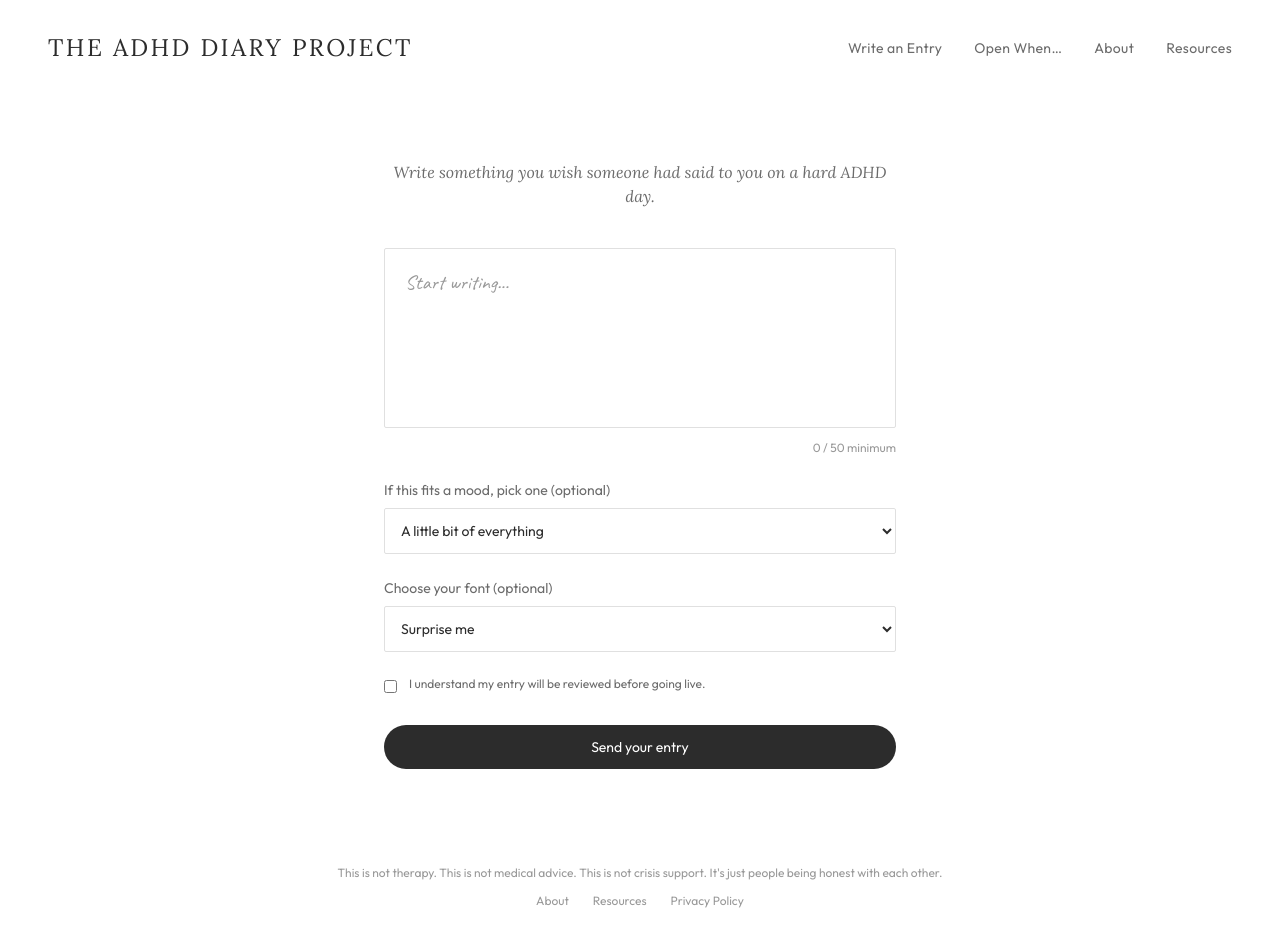
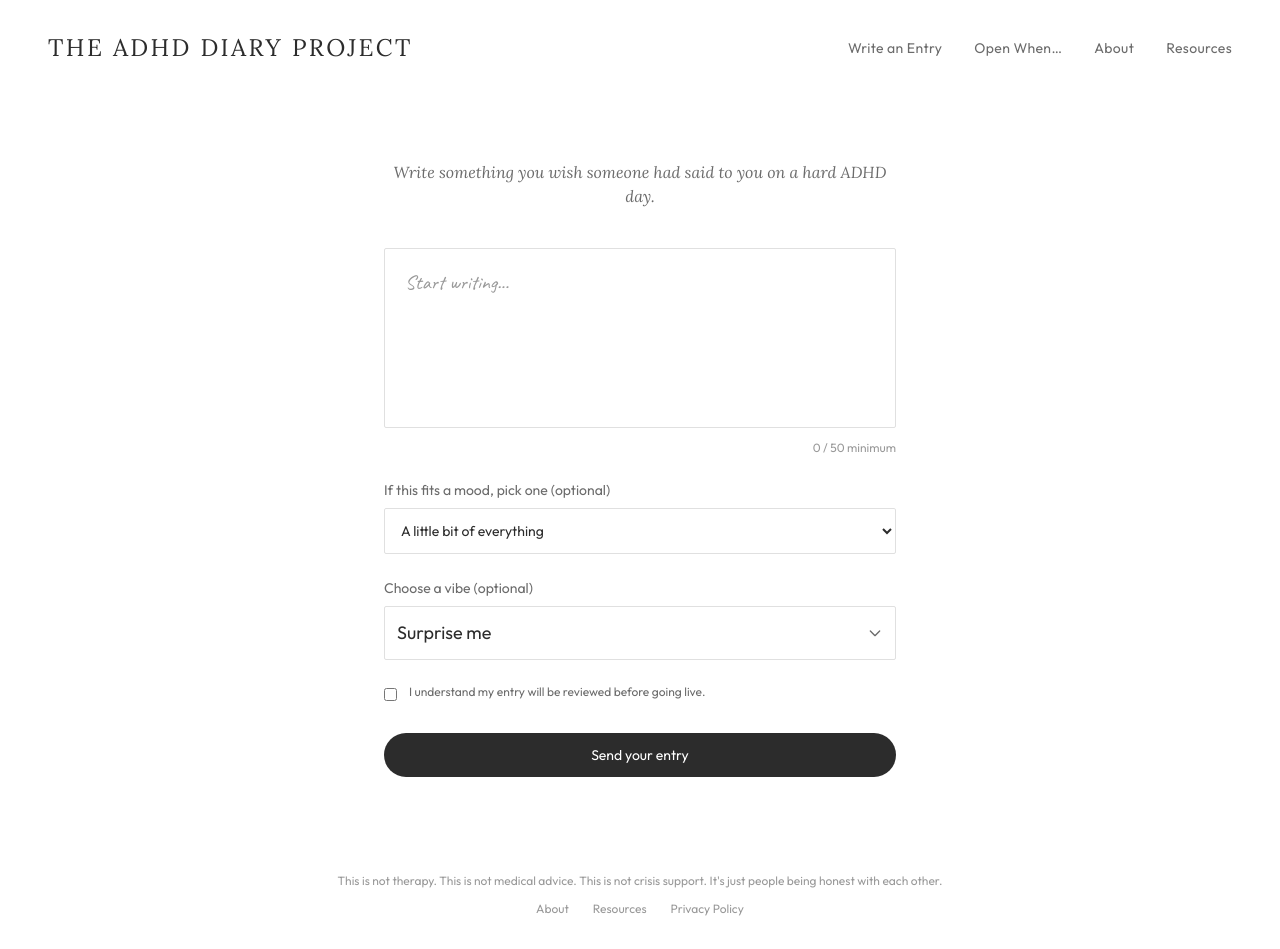
Before and after one commit to tiff-cpu/adhd-letter-project, a Next.js app: page /write in a window 1280 px wide. Built offline with nearby package versions, Linux system fonts and the light colour scheme.

Commit message:
custom vibe dropdown with font previews on write page

```diff
--- a/app/write/page.tsx
+++ b/app/write/page.tsx
@@ -1,20 +1,88 @@
 "use client";
 
-import { useState } from "react";
+import { useState, useRef, useEffect } from "react";
 import Link from "next/link";
 import { MODES } from "@/lib/modes";
 
 type FormState = "writing" | "redirect" | "submitting" | "thankyou";
 
-const FONT_OPTIONS = [
-  { value: "surprise", label: "Surprise me" },
-  { value: "permanent-marker", label: "Permanent Marker" },
-  { value: "reenie-beanie", label: "Reenie Beanie" },
-  { value: "nothing-you-could-do", label: "Nothing You Could Do" },
-  { value: "covered-by-your-grace", label: "Covered By Your Grace" },
-  { value: "allura", label: "Allura" },
-  { value: "courier-new", label: "Courier New" },
+const VIBE_OPTIONS = [
+  { value: "surprise", label: "Surprise me", fontClass: "font-nav" },
+  { value: "permanent-marker", label: "Bold", fontClass: "font-hand-permanent-marker" },
+  { value: "reenie-beanie", label: "Messy", fontClass: "font-hand-reenie-beanie" },
+  { value: "nothing-you-could-do", label: "Reflective", fontClass: "font-hand-nothing-you-could-do" },
+  { value: "covered-by-your-grace", label: "Soft", fontClass: "font-hand-covered-by-your-grace" },
+  { value: "allura", label: "Tender", fontClass: "font-hand-allura" },
+  { value: "courier-new", label: "Matter-of-fact", fontClass: "font-hand-courier-new" },
 ];
+
+function VibeDropdown({
+  value,
+  onChange,
+}: {
+  value: string;
+  onChange: (val: string) => void;
+}) {
+  const [open, setOpen] = useState(false);
+  const ref = useRef<HTMLDivElement>(null);
+
+  const selected = VIBE_OPTIONS.find((v) => v.value === value) || VIBE_OPTIONS[0];
+
+  useEffect(() => {
+    function handleClickOutside(e: MouseEvent) {
+      if (ref.current && !ref.current.contains(e.target as Node)) {
+        setOpen(false);
+      }
+    }
+    document.addEventListener("mousedown", handleClickOutside);
+    return () => document.removeEventListener("mousedown", handleClickOutside);
+  }, []);
+
+  return (
+    <div ref={ref} className="relative">
+      <button
+        type="button"
+        onClick={() => setOpen(!open)}
+        className="w-full p-3 text-left bg-white border border-blush rounded-sm focus:outline-none focus:border-espresso flex items-center justify-between"
+      >
+        <span className={`${selected.fontClass} text-lg text-espresso`}>
+          {selected.label}
+        </span>
+        <svg
+          className={`w-4 h-4 text-coffee transition-transform ${open ? "rotate-180" : ""}`}
+          fill="none"
+          stroke="currentColor"
+          strokeWidth="2"
+          viewBox="0 0 24 24"
+        >
+          <path strokeLinecap="round" strokeLinejoin="round" d="M19 9l-7 7-7-7" />
+        </svg>
+      </button>
+
+      {open && (
+        <div className="absolute z-50 w-full mt-1 bg-white border border-blush rounded-sm shadow-md max-h-72 overflow-y-auto">
+          {VIBE_OPTIONS.map((option) => (
+            <button
+              key={option.value}
+              type="button"
+              onClick={() => {
+                onChange(option.value);
+                setOpen(false);
+              }}
+              className={`w-full text-left px-4 py-3 hover:bg-gray-50 transition-colors ${
+                option.value === value ? "bg-gray-50" : ""
+              }`}
+            >
+              <span className={`${option.fontClass} text-lg text-espresso`}>
+                {option.label}
+              </span>
+            </button>
+          ))}
+        </div>
+      )}
+    </div>
+  );
+}
 
 export default function WritePage() {
   const [text, setText] = useState("");
@@ -23,6 +91,9 @@ export default function WritePage() {
   const [agreed, setAgreed] = useState(false);
   const [formState, setFormState] = useState<FormState>("writing");
   const [formError, setFormError] = useState<string | null>(null);
+
+  const selectedVibe = VIBE_OPTIONS.find((v) => v.value === fontFamily) || VIBE_OPTIONS[0];
+  const textareaFontClass = fontFamily === "surprise" ? "font-hand" : selectedVibe.fontClass;
 
   const handleSubmit = async () => {
     setFormError(null);
@@ -142,7 +213,7 @@ export default function WritePage() {
           value={text}
           onChange={(e) => setText(e.target.value)}
           placeholder="Start writing..."
-          className="w-full min-h-[180px] p-5 font-hand text-xl text-espresso bg-white border border-blush rounded-sm resize-none focus:outline-none focus:border-espresso placeholder:text-softbrown"
+          className={`w-full min-h-[180px] p-5 ${textareaFontClass} text-xl text-espresso bg-white border border-blush rounded-sm resize-none focus:outline-none focus:border-espresso placeholder:text-softbrown`}
         />
         <p className="font-nav text-xs text-softbrown mt-1.5 text-right">
           {text.length} / 50 minimum
@@ -168,19 +239,9 @@ export default function WritePage() {
 
         <div className="mt-6">
           <label className="font-nav text-sm text-coffee block mb-2">
-            Choose your font (optional)
+            Choose a vibe (optional)
           </label>
-          <select
-            value={fontFamily}
-            onChange={(e) => setFontFamily(e.target.value)}
-            className="w-full p-3 font-nav text-sm text-espresso bg-white border border-blush rounded-sm focus:outline-none focus:border-espresso"
-          >
-            {FONT_OPTIONS.map((f) => (
-              <option key={f.value} value={f.value}>
-                {f.label}
-              </option>
-            ))}
-          </select>
+          <VibeDropdown value={fontFamily} onChange={setFontFamily} />
         </div>
 
         <label className="flex items-start gap-3 mt-6 cursor-pointer">
```
